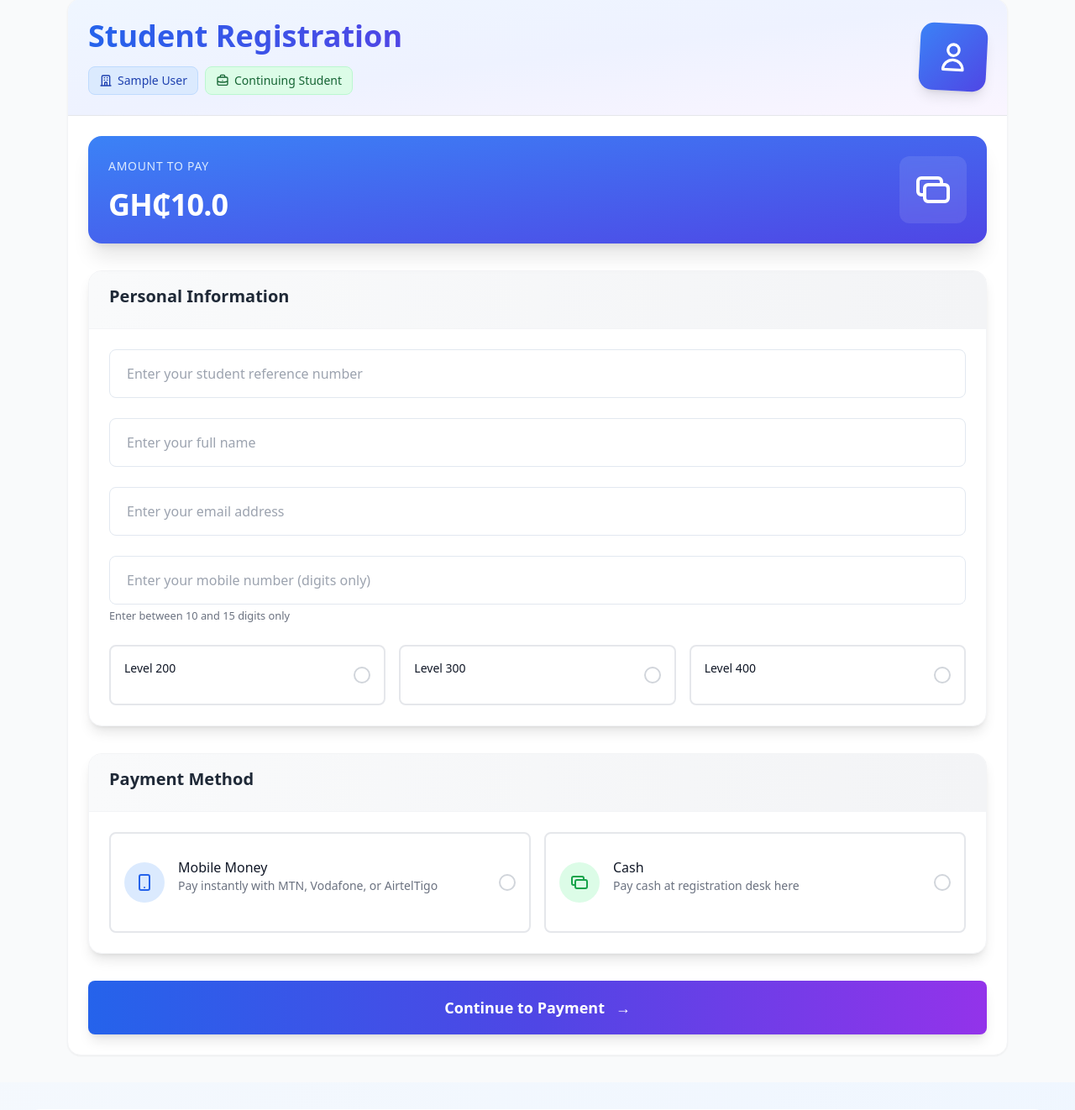
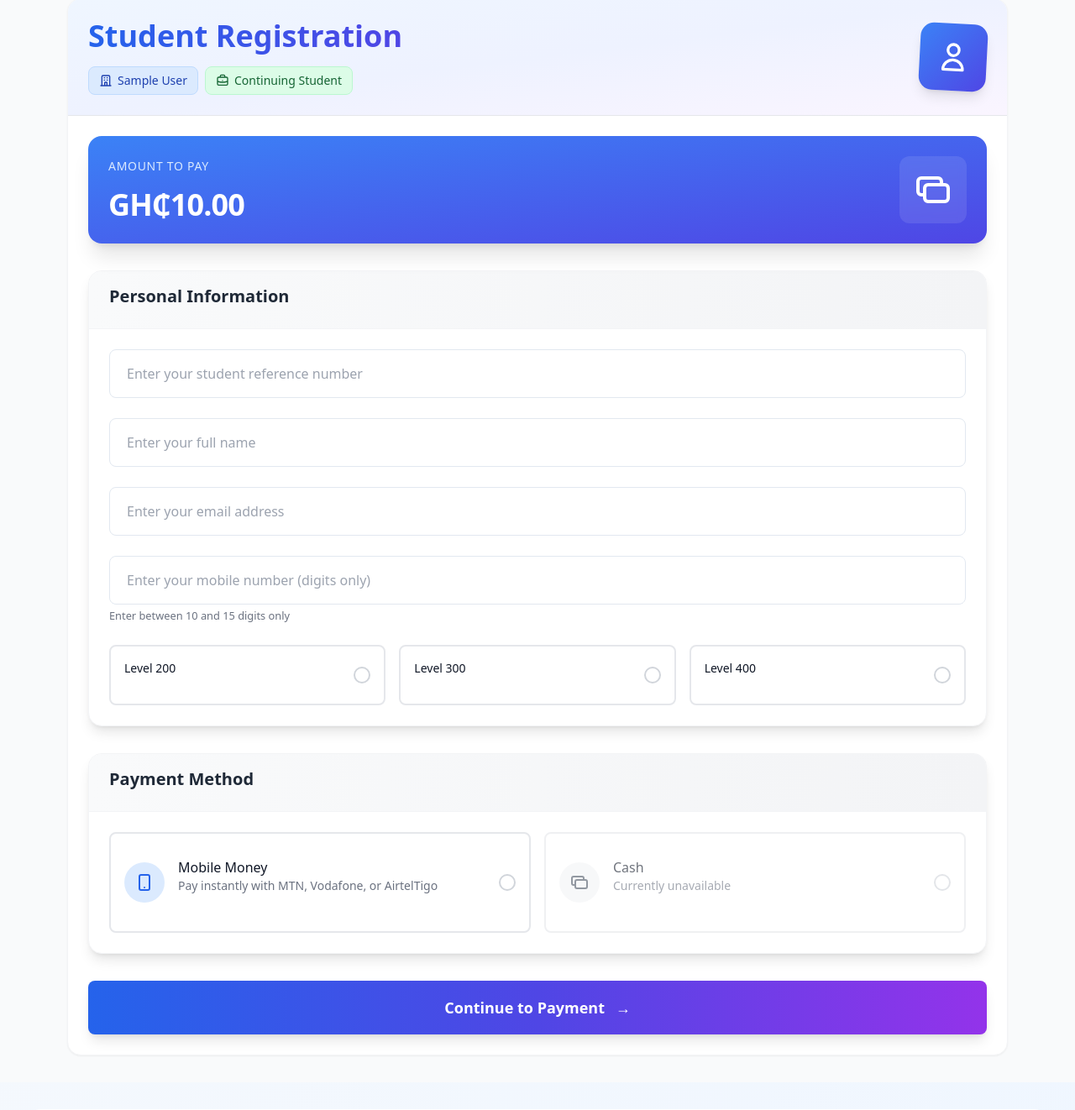
Before and after one commit to henryantwi/Dues-Colleection-SaaS-App, a Django app: a page that uses src/students/templates/students/registration.html in a window 1280 px wide. Shown: the part 115-1437 px from the top of the page at 84% size. Run offline with Django 5.2, Linux system fonts and the light colour scheme; tables that the repository leaves empty hold one stand-in row (values such as "Sample post"); some libraries are stand-ins or nearby versions.

Commit message:
Add full_name field to Department model and update related templates; include level in payment verification

```diff
--- a/src/administrators/templates/administrators/admin_dashboard.html
+++ b/src/administrators/templates/administrators/admin_dashboard.html
@@ -11,7 +11,7 @@
             <div class="space-y-4">
                 <h1 class="text-3xl sm:text-4xl font-extrabold text-gray-900">
                     <span class="bg-clip-text text-transparent bg-gradient-to-r from-blue-600 to-indigo-600">
-                        {% if department %}{{ department.name }}{% else %}All Departments{% endif %} Dashboard
+                        {% if department %}{{ department.full_name|default:department.name }}{% else %}All Departments{% endif %} Dashboard
                     </span>
                 </h1>
                 <div class="flex flex-wrap gap-2">
--- a/src/administrators/templates/administrators/search.html
+++ b/src/administrators/templates/administrators/search.html
@@ -72,6 +72,9 @@
                                         Department
                                     </th>
                                     <th class="px-6 py-3 text-left text-xs font-medium text-gray-500 uppercase tracking-wider">
+                                        Level
+                                    </th>
+                                    <th class="px-6 py-3 text-left text-xs font-medium text-gray-500 uppercase tracking-wider">
                                         Payment Status
                                     </th>
                                 </tr>
@@ -87,6 +90,9 @@
                                     </td>
                                     <td class="px-6 py-4 whitespace-nowrap text-sm text-gray-500">
                                         {{ student.department.name }}
+                                    </td>
+                                    <td class="px-6 py-4 whitespace-nowrap text-sm text-gray-500">
+                                        Level {{ student.level }}
                                     </td>
                                     <td class="px-6 py-4 whitespace-nowrap text-sm">
                                         {% if student.payment %}
--- a/src/administrators/templates/administrators/student_list.html
+++ b/src/administrators/templates/administrators/student_list.html
@@ -97,7 +97,7 @@
                                             </svg>
                                             {{ student.department.name }}
                                             <span class="ml-1 text-xs px-2 py-0.5 rounded-full bg-blue-50 text-blue-600">
-                                                {% if student.year_group == 1 %}Year One{% else %}Continuing{% endif %}
+                                                Level {{ student.level }}
                                             </span>
                                         </span>
                                     </div>
--- a/src/payments/views.py
+++ b/src/payments/views.py
@@ -127,7 +127,8 @@ def verify_payment(request, reference):
                     mobile=pending_reg.mobile,
                     department=pending_reg.department,
                     payment=payment,
-                    year_group=pending_reg.year_group,  # Add this line to include year_group
+                    year_group=pending_reg.year_group,
+                    level=pending_reg.level,
                 )
                 # Delete pending registration
                 pending_reg.delete()
--- a/src/students/models.py
+++ b/src/students/models.py
@@ -18,6 +18,7 @@ image_storage = (
 class Department(models.Model):
     name = models.CharField(max_length=100, unique=True)
     slug = models.SlugField(unique=True, blank=True)
+    full_name = models.CharField(max_length=200, unique=True, blank=True, null=True)
     year_one_amount = models.DecimalField(max_digits=10, decimal_places=2)
     other_years_amount = models.DecimalField(max_digits=10, decimal_places=2)
     paystack_secret_key = models.CharField(max_length=200)
--- a/src/students/templates/students/department_list.html
+++ b/src/students/templates/students/department_list.html
@@ -54,7 +54,8 @@
                 </div>
 
                 <div class="p-6 space-y-4">
-                    <h3 class="text-xl font-bold text-gray-900">{{ department.name }}</h3>
+                    <h3 class="text-xl font-bold text-gray-900">{{ department.full_name|default:department.name }}</h3>
+                    <p class="text-sm font-bold text-gray-500">{{ department.name }}</p>
                     <div class="space-y-2">
                         <div class="flex items-center justify-between text-sm">
                             <span class="text-gray-500">First Year Dues:</span>
--- a/src/students/templates/students/registration.html
+++ b/src/students/templates/students/registration.html
@@ -18,7 +18,7 @@
                         <svg class="w-4 h-4 mr-1.5" fill="none" stroke="currentColor" viewBox="0 0 24 24">
                             <path stroke-linecap="round" stroke-linejoin="round" stroke-width="2" d="M19 21V5a2 2 0 00-2-2H7a2 2 0 00-2 2v16m14 0h2m-2 0h-5m-9 0H3m2 0h5M9 7h1m-1 4h1m4-4h1m-1 4h1m-5 10v-5a1 1 0 011-1h2a1 1 0 011 1v5m-4 0h4"/>
                         </svg>
-                        {{ department.name }}
+                        {{ department.full_name|default:department.name }}
                     </span>
                     <span class="inline-flex items-center px-3 py-1.5 rounded-lg text-sm font-medium bg-green-100 text-green-800 border border-green-200">
                         <svg class="w-4 h-4 mr-1.5" fill="none" stroke="currentColor" viewBox="0 0 24 24">
@@ -42,10 +42,10 @@
     <div class="card-content p-8 sm:p-6 space-y-8">
         <!-- Amount Card -->
         <div class="bg-gradient-to-br from-blue-500 to-indigo-600 rounded-2xl p-8 sm:p-6 text-white shadow-xl transform hover:scale-[1.02] transition-transform duration-300">
-            <div class="flex justify-between items-center">
-                <div class="space-y-2">
+            <div class="flex flex-col sm:flex-row justify-between items-center space-y-4 sm:space-y-0">
+            <div class="space-y-2 text-center sm:text-left">
                 <p class="text-blue-100 text-sm uppercase tracking-wider">Amount to Pay</p>
-                    <p class="text-4xl font-bold tracking-tight">GH₵{{ amount|floatformat:1 }}</p>
+                <p class="text-4xl font-bold tracking-tight">GH₵{{ amount|floatformat:2 }}</p>
             </div>
             <div class="bg-white/10 p-4 rounded-xl backdrop-blur-sm">
                 <svg class="w-12 h-12 text-white" fill="none" stroke="currentColor" viewBox="0 0 24 24">
@@ -209,27 +209,26 @@
                             </label>
 
                             <!-- Cash Option -->
-                            <label class="relative block cursor-pointer">
+                            <label class="relative block cursor-not-allowed opacity-60">
                                 <input type="radio"
                                        name="payment_method"
                                        value="Cash"
                                        class="peer sr-only"
-                                       {% if payment_method == 'Cash' %}checked{% endif %}
-                                       required>
-                                <div class="rounded-lg border-2 border-gray-200 p-4 hover:border-blue-400 peer-checked:border-blue-500 peer-checked:bg-blue-50 transition-all duration-200 h-full min-h-[120px]">
+                                       disabled>
+                                <div class="rounded-lg border-2 border-gray-200 p-4 hover:border-gray-200 transition-all duration-200 h-full min-h-[120px]">
                                     <div class="flex items-center justify-between h-full">
                                         <div class="flex items-center space-x-4">
-                                            <div class="w-12 h-12 rounded-full bg-green-100 flex items-center justify-center shrink-0">
-                                                <svg class="w-6 h-6 text-green-600" fill="none" stroke="currentColor" viewBox="0 0 24 24">
+                                            <div class="w-12 h-12 rounded-full bg-gray-100 flex items-center justify-center shrink-0">
+                                                <svg class="w-6 h-6 text-gray-600" fill="none" stroke="currentColor" viewBox="0 0 24 24">
                                                     <path stroke-linecap="round" stroke-linejoin="round" stroke-width="2" d="M17 9V7a2 2 0 00-2-2H5a2 2 0 00-2 2v6a2 2 0 002 2h2m2 4h10a2 2 0 002-2v-6a2 2 0 00-2-2H9a2 2 0 00-2 2v6a2 2 0 002 2z"/>
                                                 </svg>
                                             </div>
                                             <div>
                                                 <h3 class="font-medium text-gray-900">Cash</h3>
-                                                <p class="text-sm text-gray-500">Pay cash at registration desk here</p>
+                                                <p class="text-sm text-gray-500">Currently unavailable</p>
                                             </div>
                                         </div>
-                                        <div class="w-5 h-5 border-2 rounded-full border-gray-300 peer-checked:border-blue-500 peer-checked:bg-blue-500 transition-all duration-200 shrink-0"></div>
+                                        <div class="w-5 h-5 border-2 rounded-full border-gray-300 transition-all duration-200 shrink-0"></div>
                                     </div>
                                 </div>
                             </label>
--- a/src/students/templates/students/registration_confirmation.html
+++ b/src/students/templates/students/registration_confirmation.html
@@ -177,16 +177,16 @@
             </a>
             {% endif %}
 
-            <a href="{% url 'home' %}"
+            <a href="{% url 'students:department_list' %}"
                class="w-full inline-flex items-center justify-center space-x-2 px-6 py-4 rounded-xl font-bold text-base sm:text-lg
                       bg-white text-gray-700 hover:bg-gray-50 hover:text-gray-900
                       border-2 border-gray-300 shadow-md hover:shadow-lg
                       focus:ring-4 focus:ring-gray-200 transform hover:-translate-y-0.5
                       transition-all duration-200 ease-in-out">
                 <svg class="w-5 h-5" fill="none" stroke="currentColor" viewBox="0 0 24 24">
-                    <path stroke-linecap="round" stroke-linejoin="round" stroke-width="2" d="M3 12l2-2m0 0l7-7 7 7M5 10v10a1 1 0 001 1h3m10-11l2 2m-2-2v10a1 1 0 01-1 1h-3m-6 0a1 1 0 001-1v-4a1 1 0 011-1h2a1 1 0 011 1v4a1 1 0 001 1m-6 0h6"/>
+                    <path stroke-linecap="round" stroke-linejoin="round" stroke-width="2" d="M19 21V5a2 2 0 00-2-2H7a2 2 0 00-2 2v16m14 0h2m-2 0h-5m-9 0H3m2 0h5M9 7h1m-1 4h1m4-4h1m-1 4h1m-5 10v-5a1 1 0 011-1h2a1 1 0 011 1v5"/>
                 </svg>
-                <span>Return to Home</span>
+                <span>Browse Available Departments</span>
             </a>
         </div>
     </div>
--- a/src/students/views.py
+++ b/src/students/views.py
@@ -10,7 +10,7 @@ from payments.models import Payment
 
 from .models import Department, PendingMomoPayment, Student
 
-ic.disable()
+# ic.disable()
 
 
 def _clear_registration_session(request):
@@ -206,44 +206,12 @@ def registration_preview(request):
                             {"preview_data": preview_data},
                         )
                 elif preview_data["payment_method"] == "Cash":
-                    try:
-                        # Create student for cash payment
-                        student = Student.objects.create(
-                            ref_number=preview_data["ref_number"],
-                            full_name=preview_data["full_name"],
-                            email=preview_data["email"],
-                            mobile=preview_data["mobile"],
-                            department=department,
-                            payment=payment,
-                            year_group=1 if preview_data["is_year_one"] else 2,
-                            level=int(preview_data["level"]) if not preview_data["is_year_one"] else 100,
-                        )
-                        # Update payment status for cash
-                        payment.status = "Pending"
-                        payment.save()
-
-                        # Clear all registration session data after successful processing
-                        request.session.pop("registration_preview", None)
-                        request.session.pop("registration_return_url", None)
-
-                        messages.success(
-                            request,
-                            "Registration successful. Please make cash payment at the department office.",
-                        )
-                        return redirect(
-                            "students:registration_confirmation", student_id=student.id
-                        )
-
-                    except Exception as e:
-                        ic(e)
-                        payment.status = "Failed"
-                        payment.save()
-                        messages.error(request, f"Registration error: {str(e)}")
-                        return render(
-                            request,
-                            "students/preview.html",
-                            {"preview_data": preview_data},
-                        )
+                    messages.error(request, "Cash payment method is currently unavailable. Please use Mobile Money.")
+                    return render(
+                        request,
+                        "students/preview.html",
+                        {"preview_data": preview_data},
+                    )
 
             except Exception as e:
                 ic(e)
```
Also changed, not shown: src/administrators/templates/administrators/student_detail.html (+6 -2 lines), src/students/templates/students/preview.html (+5 -5 lines), src/students/migrations/0010_department_full_name_alter_department_image.py (added). Lines whose indentation alone changed are shown as unchanged.
